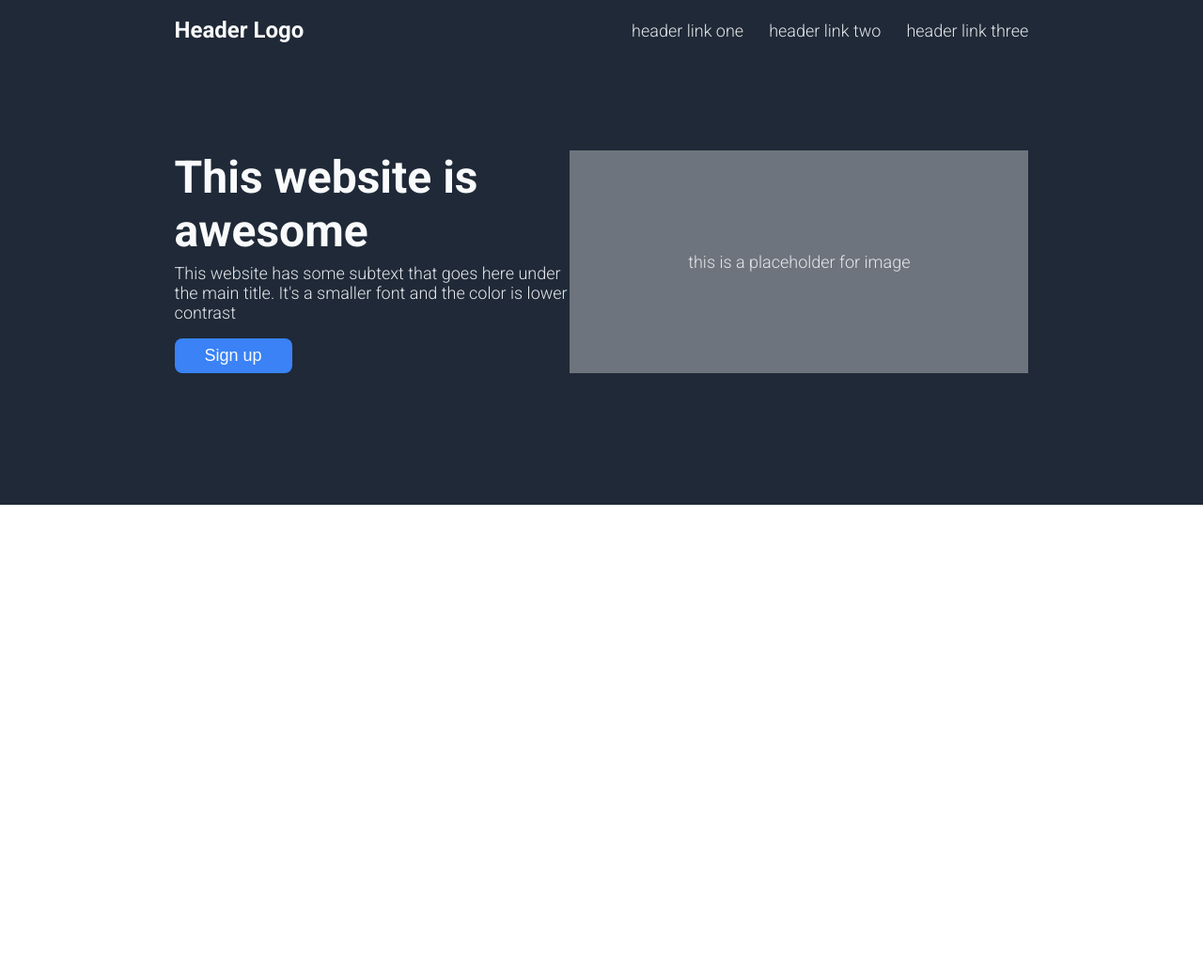
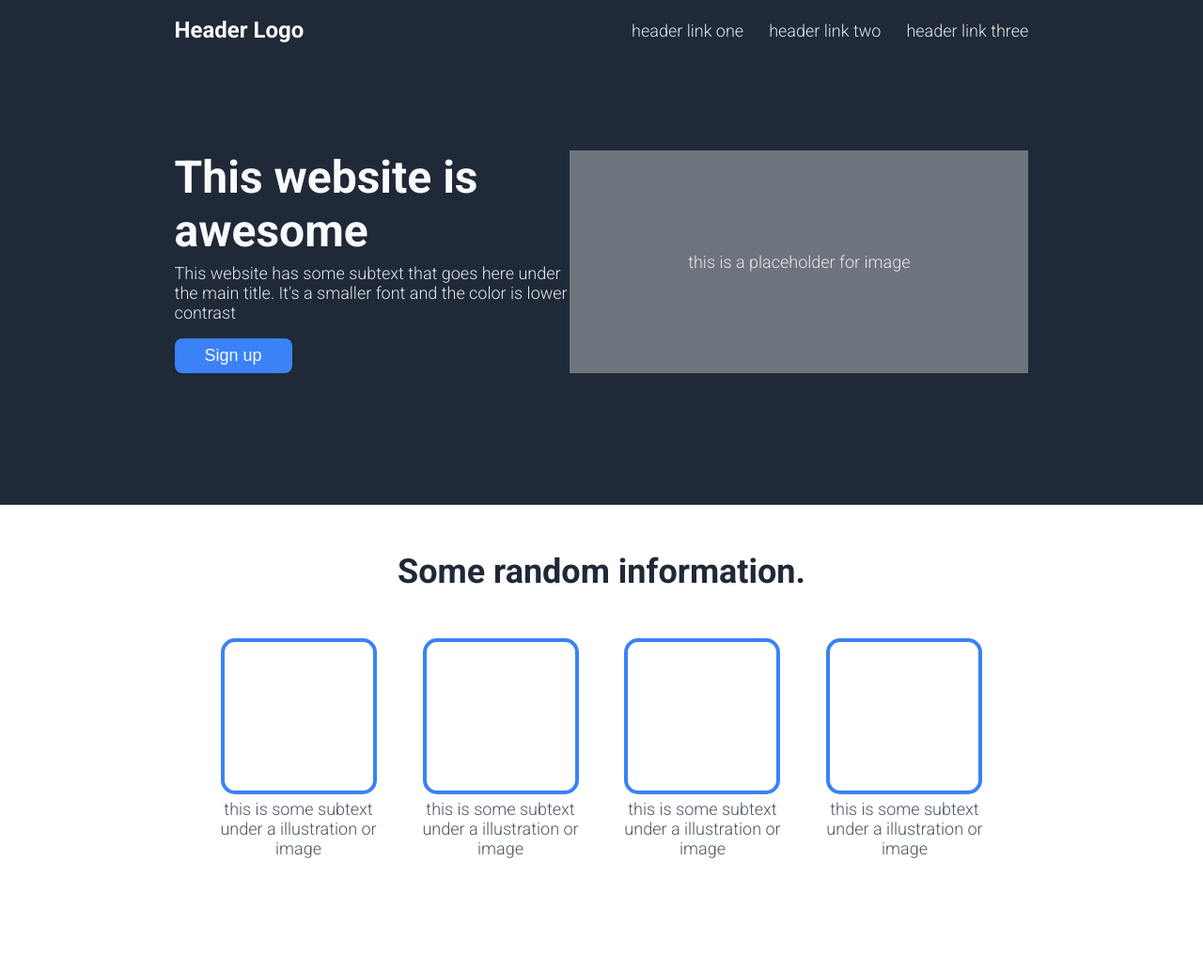
Before and after one commit to darrencorona/odin-project-landing-page, a plain HTML site: page index.html in a window 1280 px wide. Shown: the whole page at 94% size. Before the commit the page ends 800 px from the top, so only its background shows below. Drawn offline with Linux system fonts and the light colour scheme.

Commit message:
Add main and section.sec-1
Put info section with sub-info and cards

```diff
--- a/index.html
+++ b/index.html
@@ -40,5 +40,32 @@
     </header>
 
     <!-- MAIN -->
+
+    <main>
+      <section class="sec-1">
+        <h2>Some random information.</h2>
+        <div class="info">
+          <div class="sub-info">
+            <div class="cards"></div>
+            <p>this is some subtext under a illustration or image</p>
+          </div>
+
+          <div class="sub-info">
+            <div class="cards"></div>
+            <p>this is some subtext under a illustration or image</p>
+          </div>
+
+          <div class="sub-info">
+            <div class="cards"></div>
+            <p>this is some subtext under a illustration or image</p>
+          </div>
+
+          <div class="sub-info">
+            <div class="cards"></div>
+            <p>this is some subtext under a illustration or image</p>
+          </div>
+        </div>
+      </section>
+    </main>
   </body>
 </html>
--- a/style.css
+++ b/style.css
@@ -99,3 +99,45 @@ button {
 }
 
 /* MAIN */
+
+.sec-1 {
+  display: flex;
+  flex-direction: column;
+  align-items: center;
+  width: 71%;
+  margin: auto;
+  padding: 3.125rem 0 7.5rem;
+}
+
+h2 {
+  font-size: 2.25rem;
+  color: #1f2937;
+  padding: 0 0 3.125rem;
+}
+
+.info {
+  display: flex;
+  gap: 2.812rem;
+}
+
+.sub-info {
+  display: flex;
+  flex-direction: column;
+  align-items: center;
+}
+
+.cards {
+  width: 9.875rem;
+  height: 9.875rem;
+  border: 0.25rem solid #3a82f6;
+  border-radius: 0.937rem;
+}
+
+.sub-info p {
+  font-size: 1.125rem;
+  font-weight: lighter;
+  color: #4b5564;
+  text-align: center;
+  padding-top: 0.312rem;
+  width: 10.625rem;
+}
```
